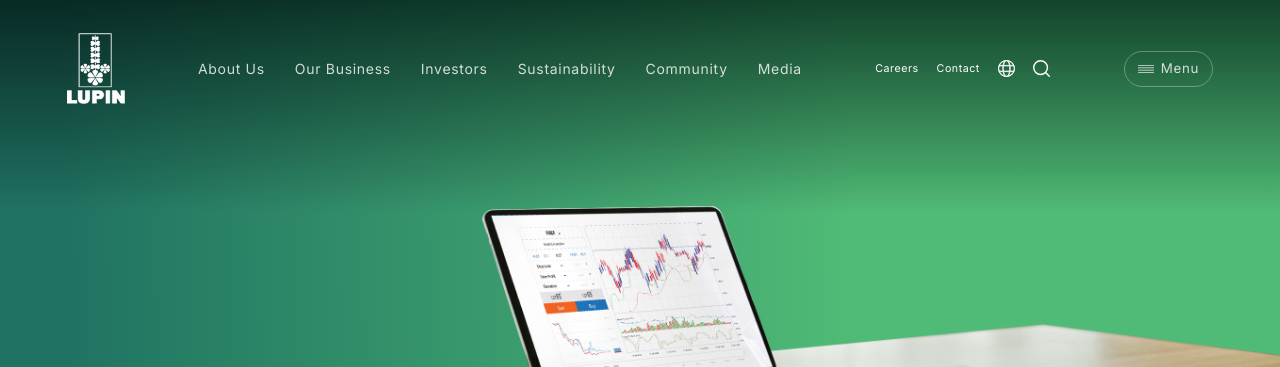
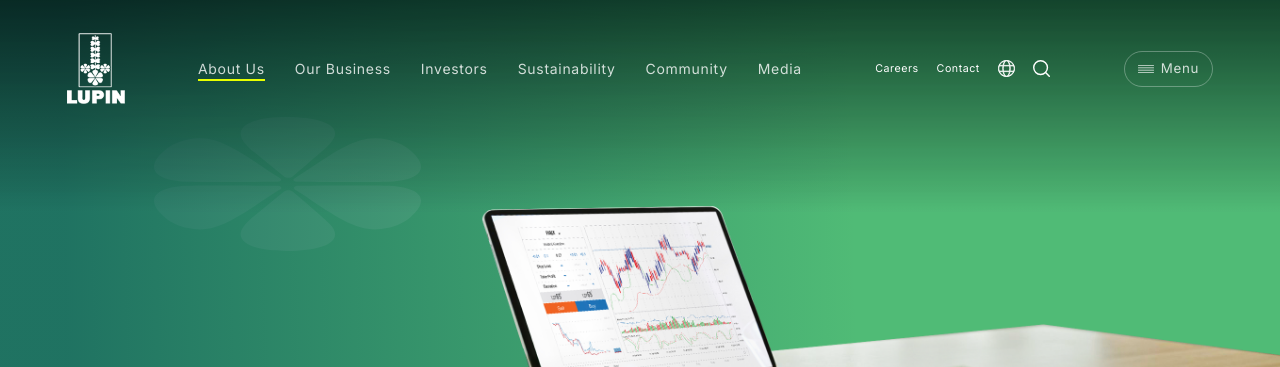
Before and after one commit to webmaffia/lupin-frontend, a Next.js app: page /analyst-coverage in a window 1280 px wide. Shown: the top 367 px of the page. Built offline with nearby package versions, Linux system fonts and the light colour scheme.

Commit message:
dynamic data

```diff
--- a/src/app/analyst-coverage/page.js
+++ b/src/app/analyst-coverage/page.js
@@ -23,7 +23,10 @@ export default function AnalystCoveragePage() {
         url: "/assets/inner-banner/freepik-enhance-42835.jpg",
         alt: "Financial documents and charts"
       },
-
+      petal: {
+        url: "/assets/inner-banner/petal-2.svg",
+        alt: "Decorative petal"
+      }
     }
   };
   return (
```
